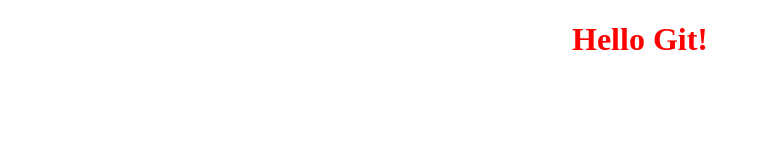
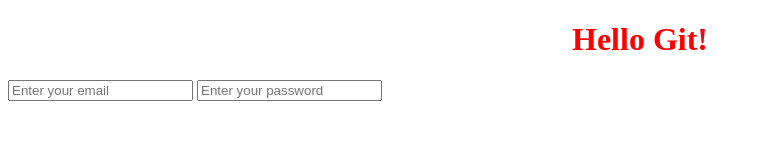
Before and after one commit to whoplaros/my-awesome-project, a plain HTML site: page index.html in a window 1280 px wide. Shown: the whole page, without its empty margins (0-760 px from the left). Drawn offline with Linux system fonts and the light colour scheme.

Commit message:
Added html login form

```diff
--- a/index.html
+++ b/index.html
@@ -8,6 +8,10 @@
 	</head>
 	<body>
 		<h1>Hello Git!</h1>
+		<form>
+			<input type="text" placeholder="Enter your email" />
+			<input type="text" placeholder="Enter your password" />
+		</form>
 		<script src="src/script.js"></script>
 	</body>
 </html>
```
